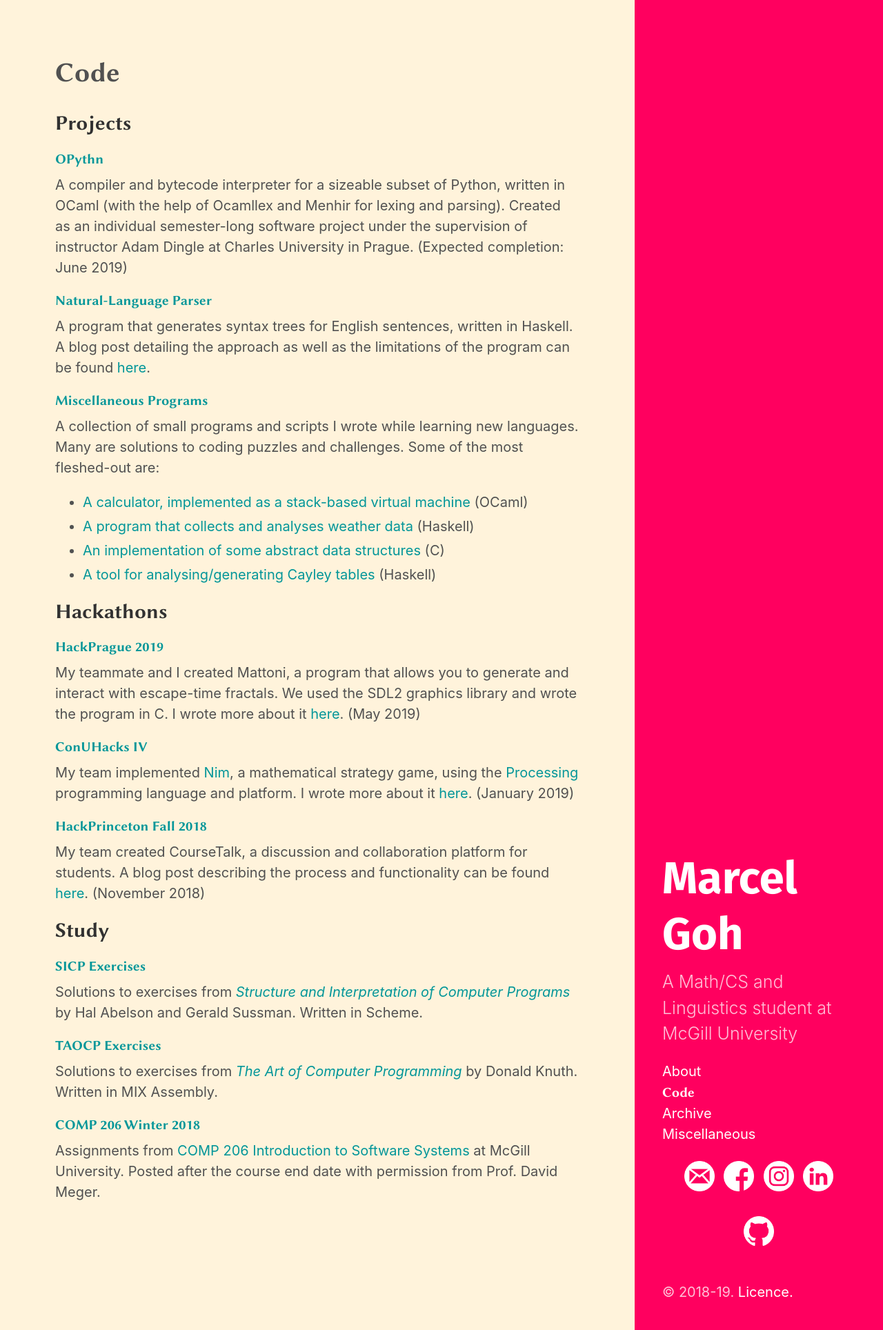
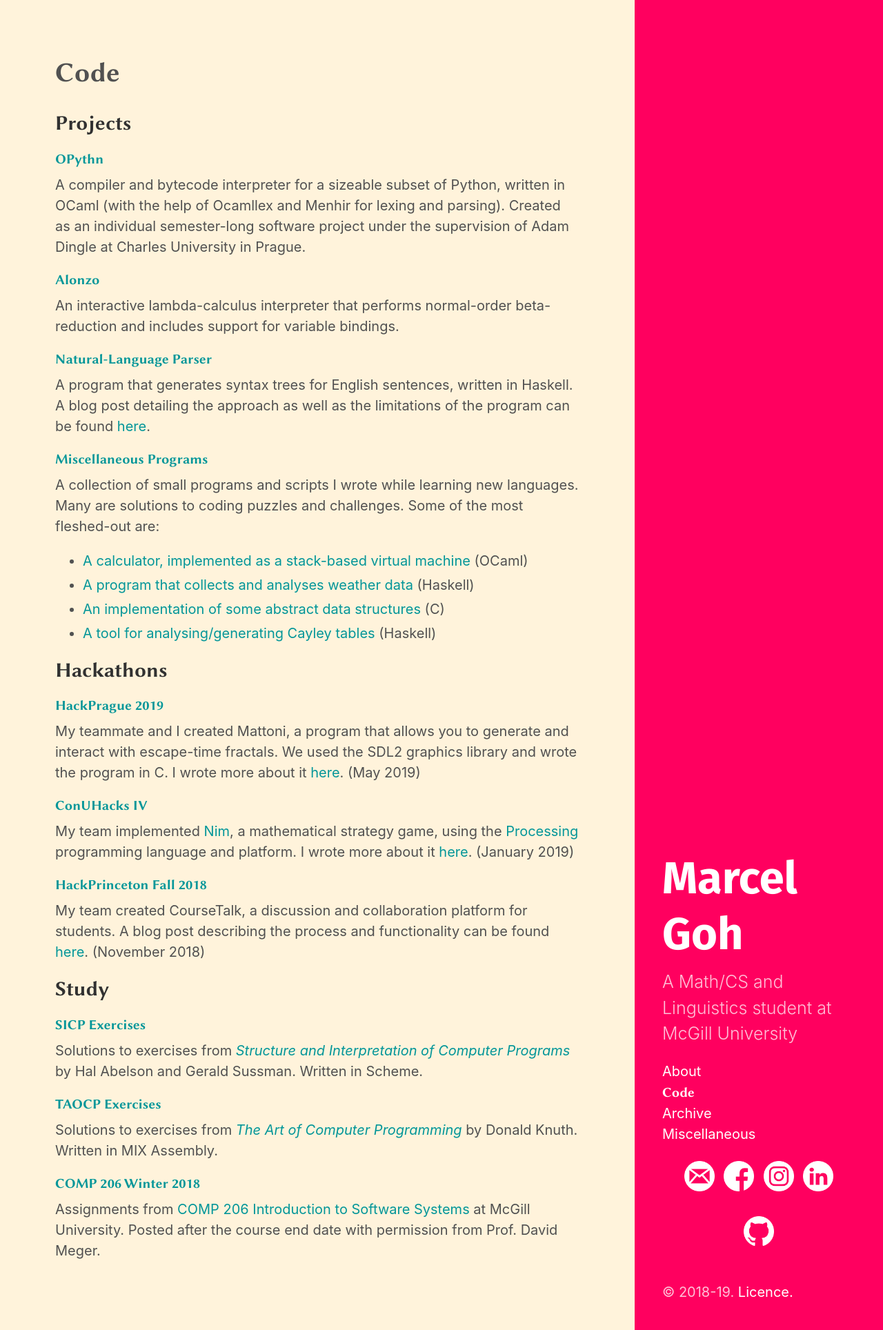
Before and after one commit to marcelgoh/marcelgoh.github.io, a Jekyll site: the page built from code/index.md, in a window 1280 px wide. Shown: the whole page at 69% size. Built offline with Jekyll 4.4.1, drawn with Linux system fonts in a browser that asks for light colours; some web fonts are replaced.

Commit message:
Amended licence and added Alonzo

```diff
--- a/code/index.md
+++ b/code/index.md
@@ -5,7 +5,10 @@
 ## Projects
 
 #### [OPythn](https://github.com/marcelgoh/opythn)
-A compiler and bytecode interpreter for a sizeable subset of Python, written in OCaml (with the help of Ocamllex and Menhir for lexing and parsing). Created as an individual semester-long software project under the supervision of instructor Adam Dingle at Charles University in Prague. (Expected completion: June 2019)
+A compiler and bytecode interpreter for a sizeable subset of Python, written in OCaml (with the help of Ocamllex and Menhir for lexing and parsing). Created as an individual semester-long software project under the supervision of Adam Dingle at Charles University in Prague.
+
+#### [Alonzo](https://github.com/marcelgoh/alonzo)
+An interactive lambda-calculus interpreter that performs normal-order beta-reduction and includes support for variable bindings.
 
 #### [Natural-Language Parser](https://github.com/marcelgoh/nl-parser)
 A program that generates syntax trees for English sentences, written in Haskell. A blog post detailing the approach as well as the limitations of the program can be found [here](https://marcelgoh.github.io/2018/08/12/naive-parser.html).
```
Also changed, not shown: licence/index.md (+1 -1 lines).
